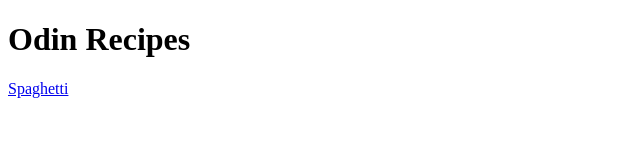
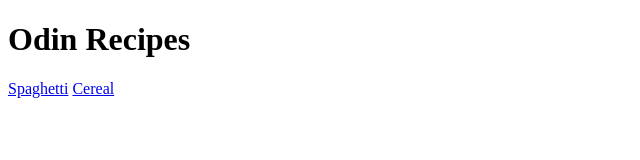
Before and after one commit to cristianpina40/odin---recipes, a plain HTML site: page index.html in a window 1280 px wide. Shown: the full height of the page, 0-640 px from the left. Drawn offline with Linux system fonts and the light colour scheme.

Commit message:
Fixed an error with file location

```diff
--- a/index.html
+++ b/index.html
@@ -9,6 +9,6 @@
 <body>
     <h1>Odin Recipes</h1>
     <a href = "recipes/spaghetti.html">Spaghetti</a>
-
+    <a href = "recipes/cereal.html">Cereal</a>
 </body>
 </html>
```
